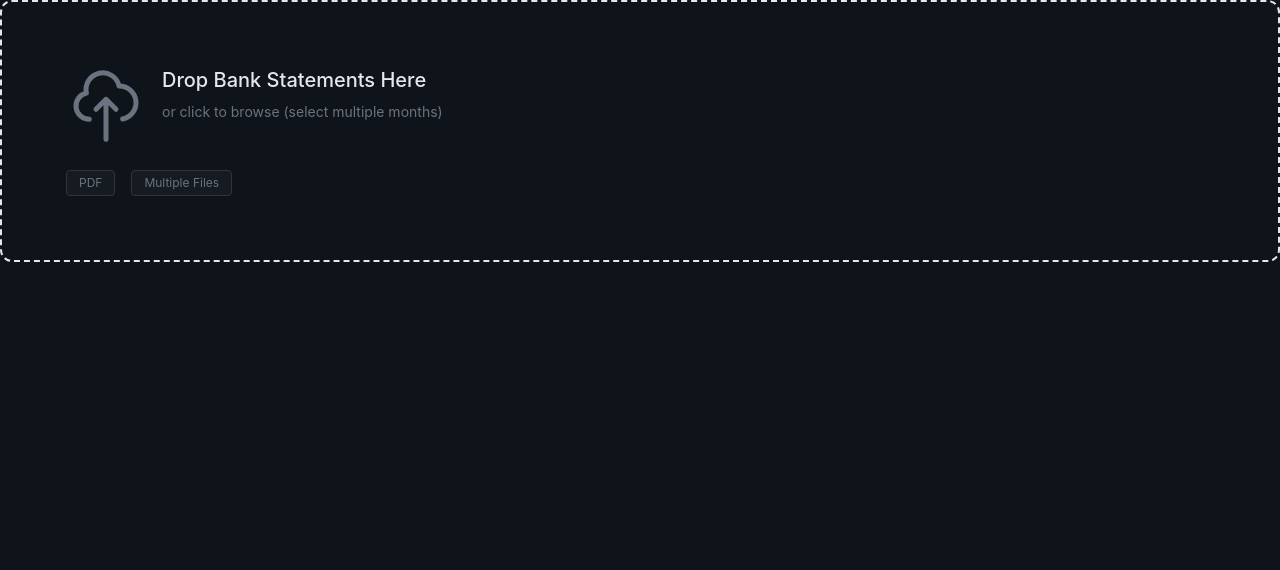
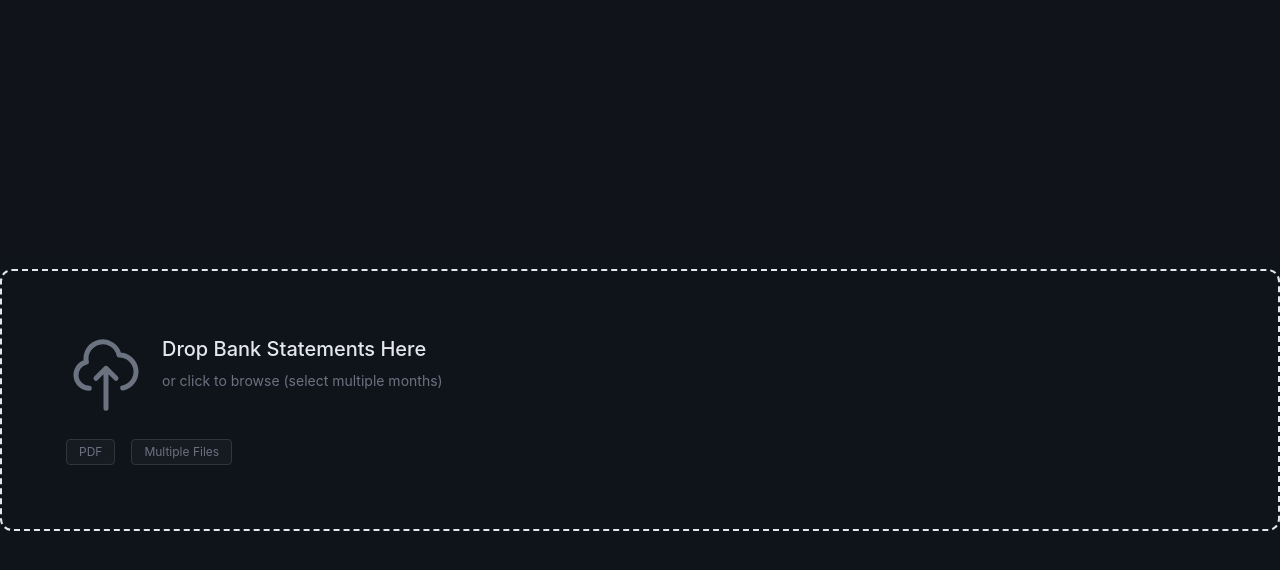
Before and after one commit to Asheropensoucre/local-mca-underwriter-ide, a Vue app: page / in a window 1280 px wide. Shown: the top 570 px of the page. Built offline with nearby package versions, Linux system fonts and the light colour scheme.

Commit message:
Center IDLE state drop zone - uses items-center justify-center
Co-authored-by: Qwen-Coder <qwen-coder@alibabacloud.com>

```diff
--- a/src/App.vue
+++ b/src/App.vue
@@ -3,7 +3,7 @@
     <!-- IDLE State - Drop Zone -->
     <div
       v-show="appState === 'IDLE'"
-      class="flex-1 flex items-start justify-start"
+      class="flex-1 flex items-center justify-center"
       :class="[
         isDragging
           ? 'border-primary bg-primary/10 scale-105 shadow-lg shadow-primary/20'
```
